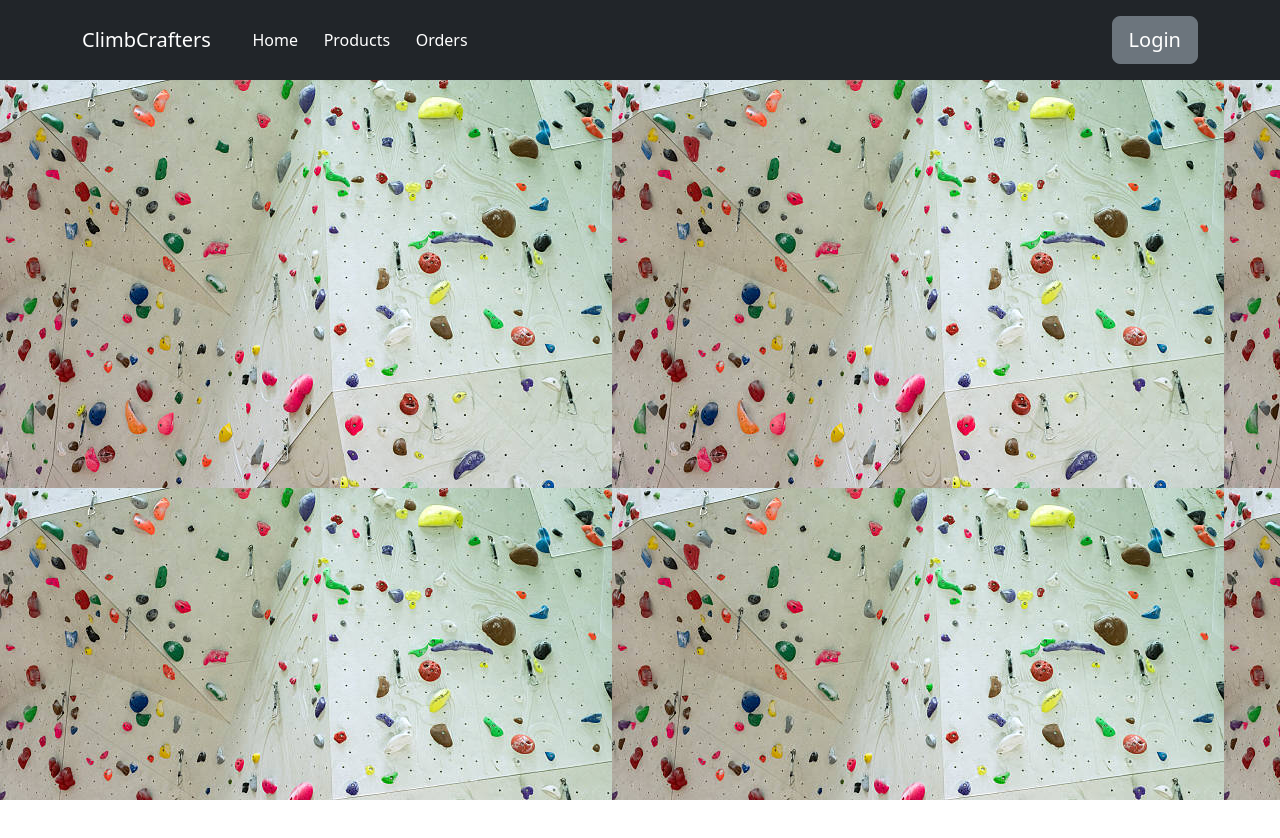
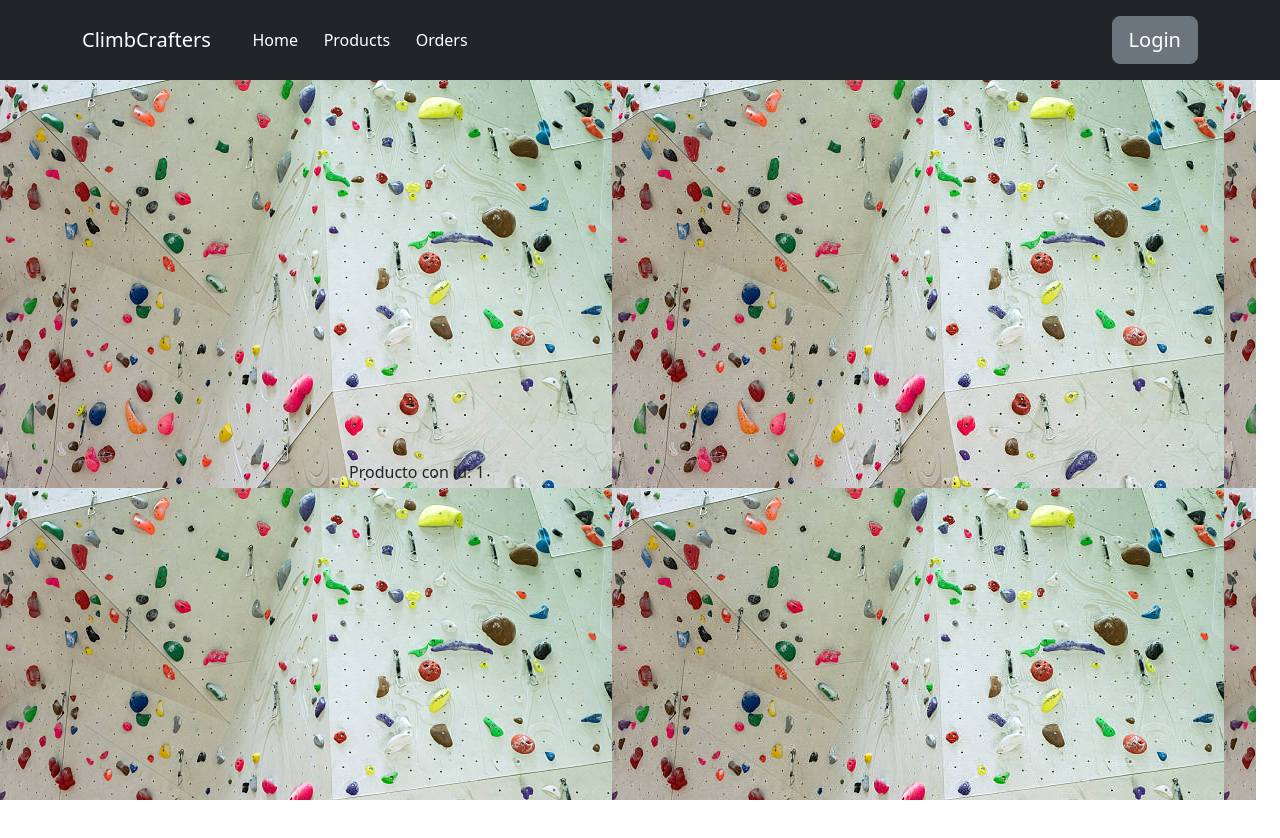
Before and after one commit to garcesote/ClimbCrafters, a React (Create React App) app: page /detail-product/1 in a window 1280 px wide. Shown: the top 838 px of the page. Before the commit the page ends 800 px from the top, so only its background shows below. Built offline with nearby package versions, Linux system fonts and the light colour scheme.

Commit message:
Lista productos y inicio detalle producto

```diff
--- a/src/App.js
+++ b/src/App.js
@@ -12,6 +12,7 @@
 import Carrito from './Components/Carrito';
 import Login from './Pages/Login';
 import Signup from './Pages/Signup';
+import DetailProduct from './Pages/DetailProduct';
 
 function App() {
 
@@ -80,6 +81,7 @@
                       <Route path='/orders' element={<Orders />} />
                       <Route path='/login' element={<Login />} />
                       <Route path='/signup' element={<Signup />} />
+                      <Route path='/detail-product/:id' element={<DetailProduct />} />
                     </Routes>
                   </Col>
                   <Col sm={3} style={{ height: '90vh', backgroundColor: 'lightgrey' }}>
@@ -95,6 +97,7 @@
                       <Route path='/orders' element={<Orders />} />
                       <Route path='/login' element={<Login />} />
                       <Route path='/signup' element={<Signup />} />
+                      <Route path='/detail-product/:id' element={<DetailProduct />} />
                     </Routes>
                   </Col>
                 </Row>
--- /dev/null
+++ b/src/Components/Product.css
@@ -0,0 +1,16 @@
+.image{
+    margin:auto;
+}
+
+.row{
+    margin:auto;
+    width:100%;
+    margin-top: 2px;
+}
+
+/*.item{
+    width: 150px;
+    height:fit-content;
+    align-items: center;
+    background-color: gray;
+}*/
--- a/src/Components/Product.js
+++ b/src/Components/Product.js
@@ -1,20 +1,29 @@
 import { Button, Col, Container, Row } from "react-bootstrap";
-
+import { Link } from "react-router-dom";
+import './Product.css';
 
 
 const Product = (props) => {
 
     return(
-        <Container className='border text-center' style={{width: '200px', minWidth: '150px', minWidth: '250px', height:'200px', backgroundColor:'gray'}} >
-            <Row className='border text-center' style={{maxWidth: '150px',maxHeight: '150px'}}>
-                <img src="https://firebasestorage.googleapis.com/v0/b/clase-react-8ce4d.appspot.com/o/ratonGaming.jpg?alt=media&token=d83384e7-e7a3-4eea-9c21-043937d68e83"></img>
+        <Container className='m-2 p-2 rounded' style={{backgroundColor:'#CECECE', maxWidth:'250px', height:'auto'}}>
+            <Row className='m-1'>
+                <Link to={`/detail-product/${props.producto.id}`}><img src={props.producto.img} width="120px" height="auto"></img></Link>
+            </Row>
+            <Row>
+                <Col sm={9}>
+                    <p>{props.producto.nombre}:</p>
+                </Col>
+                <Col sm={3}>
+                    <p>{props.producto.precio} $</p>
+                </Col>
             </Row>
             <Row>
                 <Col>
-                    <Button className="m-2">+</Button>
+                    <Button variant="outline-success">+</Button>
                 </Col>
                 <Col>
-                    <Button className="m-2">-</Button>
+                    <Button variant="outline-danger">-</Button>
                 </Col>
             </Row>
         </Container>
--- /dev/null
+++ b/src/Pages/DetailProduct.js
@@ -0,0 +1,42 @@
+import { Col, Container, Row } from "react-bootstrap";
+import { useParams } from "react-router-dom";
+
+const DetailProduct = () => {
+
+    const params = useParams();
+
+    const id = params.id;
+
+    /*useEffect( () => {
+
+        fetch("https://clase-react-8ce4d-default-rtdb.europe-west1.firebasedatabase.app/producto/"+id+".json")
+        .then((response) => response.json())
+        .then((data) => {
+            setDate(data.fecha);
+            setDescription(data.descripcion);
+            setName(data.nombre);
+            setPrice(data.precio);
+            setImg(data.url_img);
+            console.log(data.nombre);
+        });
+
+        //axios.get('https://clase-react-8ce4d-default-rtdb.europe-west1.firebasedatabase.app/producto.json')
+
+    },[])*/
+
+    return(
+    <>
+        <div>
+            <Container>
+                <Row className="vh-100 d-flex justify-content-center align-items-center">
+                    <Col md={8} lg={6} xs={12}>
+                        <p>Producto con id: {id}</p>
+                    </Col>
+                </Row>
+            </Container>
+        </div>
+    </>
+    )
+}
+
+export default DetailProduct;
--- a/src/Pages/Products.js
+++ b/src/Pages/Products.js
@@ -10,7 +10,7 @@
 
     const axiosTest = () => {
         console.log("Axios is ok")
-        axios.get("https://clase-react-8ce4d-default-rtdb.europe-west1.firebasedatabase.app/producto.json")
+        axios.get("https://clase-react-8ce4d-default-rtdb.europe-west1.firebasedatabase.app/ClimbCrafters.json")
         .then(res => {
             let arrayProductos = [];
             const data = res.data;
@@ -20,7 +20,7 @@
                     nombre:data[key].nombre,
                     descripcion:data[key].descripcion,
                     precio:data[key].precio,
-                    fecha:new Date(data[key].fecha)
+                    img: data[key].img,
                 })
             }
             setProducts(arrayProductos);
@@ -45,10 +45,10 @@
         contenido = (
             <Row className="text-center">
             {
-                array.map((elemento) => {
+                products.map((elemento) => {
                     return(
                         <Col>
-                            <Product producto={elemento}></Product>
+                            <Product key={elemento} producto={elemento}></Product>
                         </Col>
                     )
                 })
```
Also changed, not shown: 1 other file (tests, documents, lock files or other folders).
